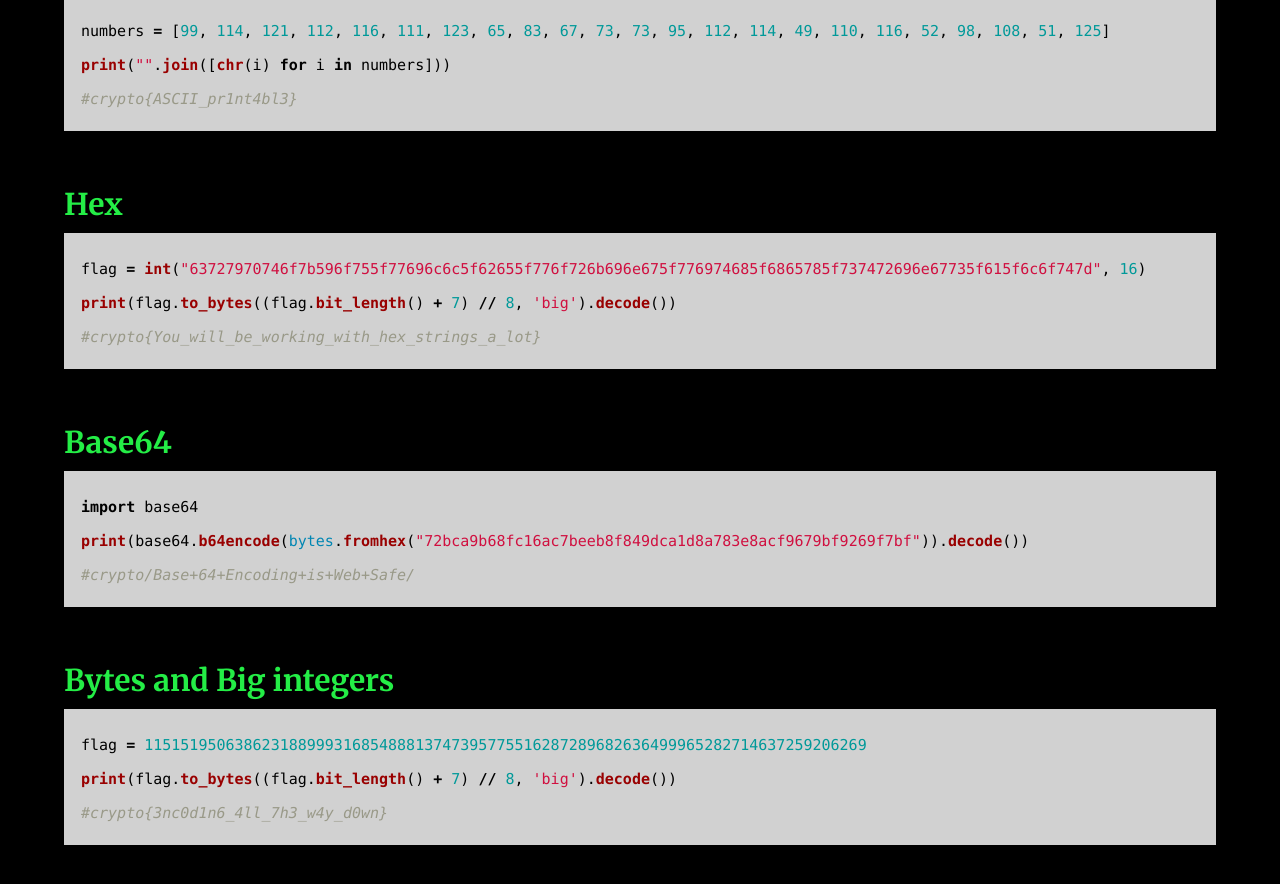
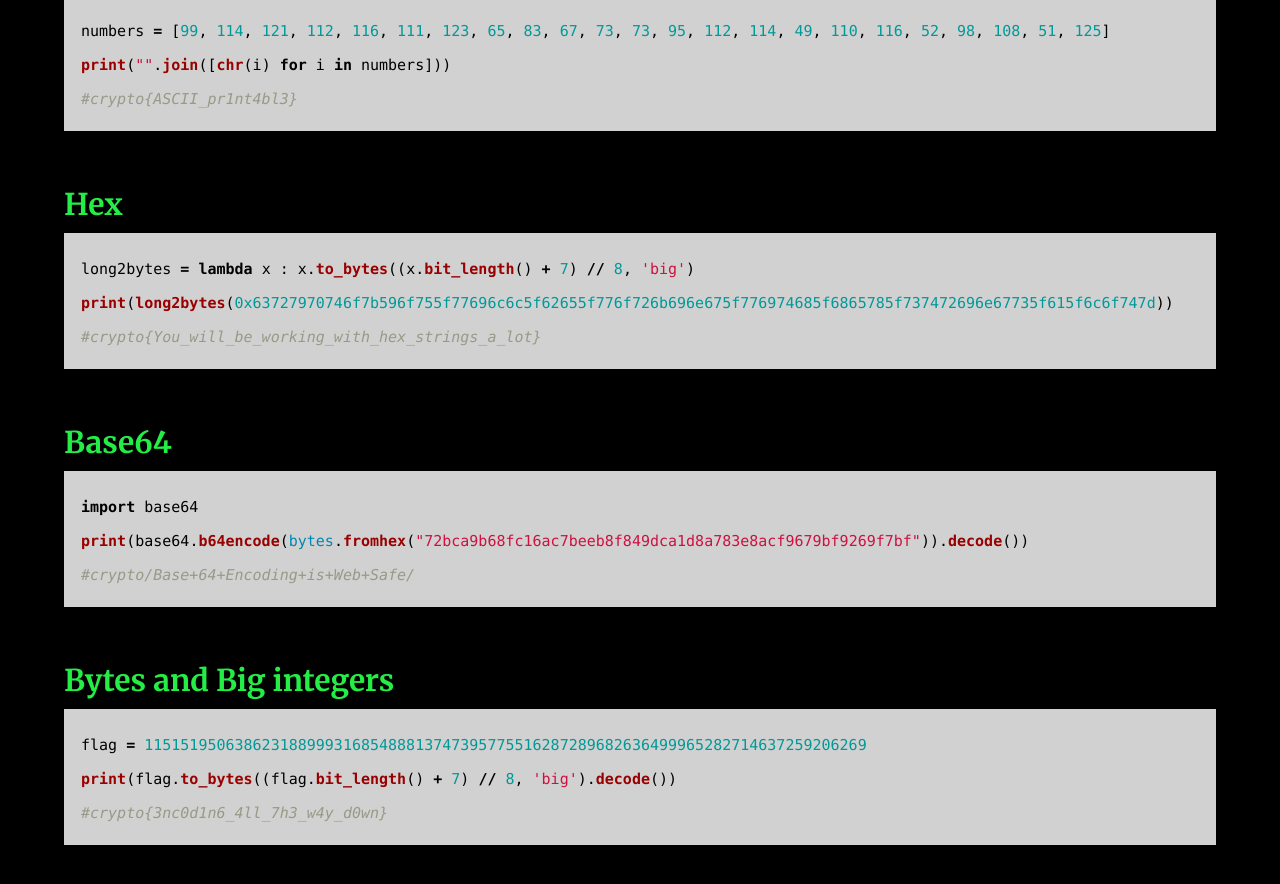
Before and after one commit to AC01010/Connor-McCartney.github.io, a Jekyll site: the page built from _posts/2014-01-12-CryptohackGeneral.md, in a window 1280 px wide and 900 px high, scrolled down 481 px. Shown: the top 884 px of the window. Built offline with Jekyll 4.4.1, drawn with Linux system fonts in a browser that asks for light colours.

Commit message:
Update 2014-01-12-CryptohackGeneral.md

````diff
--- a/_posts/2014-01-12-CryptohackGeneral.md
+++ b/_posts/2014-01-12-CryptohackGeneral.md
@@ -26,8 +26,8 @@ print("".join([chr(i) for i in numbers]))
 ### Hex
 
 ```python
-flag = int("63727970746f7b596f755f77696c6c5f62655f776f726b696e675f776974685f6865785f737472696e67735f615f6c6f747d", 16)
-print(flag.to_bytes((flag.bit_length() + 7) // 8, 'big').decode())
+long2bytes = lambda x : x.to_bytes((x.bit_length() + 7) // 8, 'big')
+print(long2bytes(0x63727970746f7b596f755f77696c6c5f62655f776f726b696e675f776974685f6865785f737472696e67735f615f6c6f747d))
 #crypto{You_will_be_working_with_hex_strings_a_lot}
 ```
 
````
